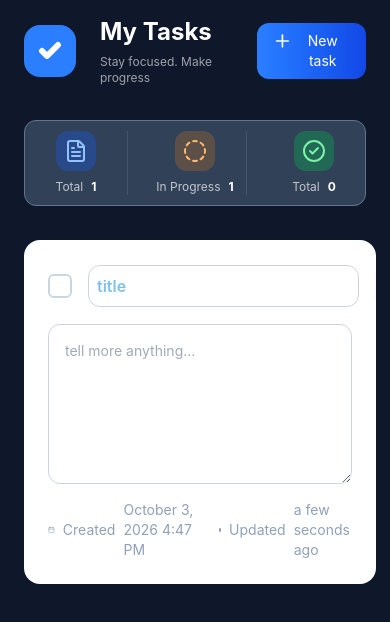
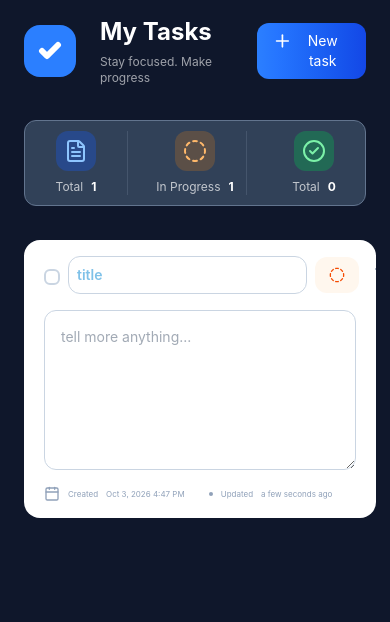
Before and after one commit to highjunesolution/todoapp, a React (Vite) app in the folder client/: page / in a window 390 px wide. Both pictures are taken after a click on the button "New task". Shown: the top 622 px of the page. Built offline with nearby package versions, Linux system fonts and the light colour scheme; no server answers.

Commit message:
chore: adjust responsive

```diff
--- a/client/src/components/StatusTodo.jsx
+++ b/client/src/components/StatusTodo.jsx
@@ -6,7 +6,7 @@ const StatusTodo = ({ status }) => {
       <span className={`inline-block w-6 h-6 p-1 rounded-xl`}>
         {status ? <Check className="w-full h-full" /> : <CircleDashed className="w-full h-full" />}
       </span>
-      <p>{status ? "Completed" : "In progress"}</p>
+      <p className="hidden sm:block">{status ? "Completed" : "In progress"}</p>
     </div>
   );
 };
--- a/client/src/components/TimeLabel.jsx
+++ b/client/src/components/TimeLabel.jsx
@@ -3,7 +3,7 @@ import { formatDateTime, formatDateTimeFromNow } from "../utils/moment";
 
 export const CreatedAtLabel = ({ dt }) => {
   return (
-    <p className="text-sm text-slate-400 flex items-center gap-2">
+    <p className="text-[0.5rem] md:text-xs lg:text-sm text-slate-400 flex items-center gap-2">
       <span className="inline-block w-4 h-4">
         <Calendar className="h-full w-full" />
       </span>
@@ -15,7 +15,7 @@ export const CreatedAtLabel = ({ dt }) => {
 
 export const UpdatedAtLabel = ({ dt }) => {
   return (
-    <p className="text-sm text-slate-400 flex items-center gap-2">
+    <p className="text-[0.5rem] md:text-xs lg:text-sm text-slate-400 flex items-center gap-2">
       <span className="inline-block w-1 h-1 bg-slate-400 rounded-full"></span>
       Updated
       <span>{formatDateTimeFromNow(dt)}</span>
--- a/client/src/components/TodoCard.jsx
+++ b/client/src/components/TodoCard.jsx
@@ -41,12 +41,13 @@ const TodoCard = ({ data, onUpdate }) => {
 
   const hdlUpdate = async (value) => {
     try {
+      const wasCompleted = data.isCompleted;
       const res = await updateTodo(data.id, value);
       const updatedTodo = res.data.result;
       onUpdate((prev) =>
         prev.map((item) => (item.id === updatedTodo.id ? updatedTodo : item)),
       );
-      if (value.isCompleted) {
+      if (!wasCompleted && updatedTodo.isCompleted) {
         toast.success(`${value.title} good job!`);
       }
     } catch (error) {
@@ -87,15 +88,15 @@ const TodoCard = ({ data, onUpdate }) => {
     <form
       onChange={handleFormChange}
       onSubmit={handleSubmit(data?.id ? hdlUpdate : hdlAdd)}
-      className="col-span-12 lg:col-span-6 relative overflow-hidden bg-white rounded-2xl px-6 py-6 flex flex-col gap-4"
+      className="col-span-12 lg:col-span-6 relative overflow-hidden bg-white rounded-2xl px-5 py-4 md:px-6 md:py-6 flex flex-col gap-4"
       id="form-todo"
     >
-      <div className="flex justify-between items-center gap-x-4">
-        <div className="relative h-6 w-6">
+      <div className="flex justify-between items-center gap-2 md:gap-x-4">
+        <div className="relative  h-4 w-4 sm:h-6 sm:w-6">
           <input
             type="checkbox"
             {...register("isCompleted")}
-            className="peer h-6 w-6 appearance-none rounded-md
+            className="peer h-4 w-4 sm:h-6 sm:w-6 appearance-none rounded-md
                border-2 border-slate-300 cursor-pointer
                checked:bg-blue-500 checked:border-blue-500"
           />
@@ -107,7 +108,7 @@ const TodoCard = ({ data, onUpdate }) => {
             aria-hidden="true"
             className="pointer-events-none absolute left-1/2 top-1/2
                -translate-x-1/2 -translate-y-1/2
-               h-5 w-5 text-white invisible peer-checked:visible"
+              h-3.5 w-3.5  sm:h-5 sm:w-5 text-white invisible peer-checked:visible"
           >
             <path d="m5 12 4 4L19 6" />
           </svg>
@@ -115,7 +116,7 @@ const TodoCard = ({ data, onUpdate }) => {
         <input
           type="text"
           className={`
-            flex-1 border text-md outline-0 p-2 rounded-xl border-slate-300 font-semibold
+            flex-1 border text-sm md:text-md outline-0 p-2 rounded-xl border-slate-300 font-semibold
             focus:shadow-2xl focus:shadow-blue-300 focus:ring focus:ring-sky-500 ${errors["title"] && "focus:bg-red-100"}
             ${data?.id ? "text-black bg-slate-100" : "text-sky-600"}
           `}
--- a/client/src/utils/moment.jsx
+++ b/client/src/utils/moment.jsx
@@ -1,7 +1,7 @@
 import moment from "moment"
 
 export const formatDateTime = (dt = new Date())=>{
-   return moment(dt).format('LLL')
+   return moment(dt).format('lll')
 }
 
 export const formatDateTimeFromNow = (dt= new Date())=>{
```
